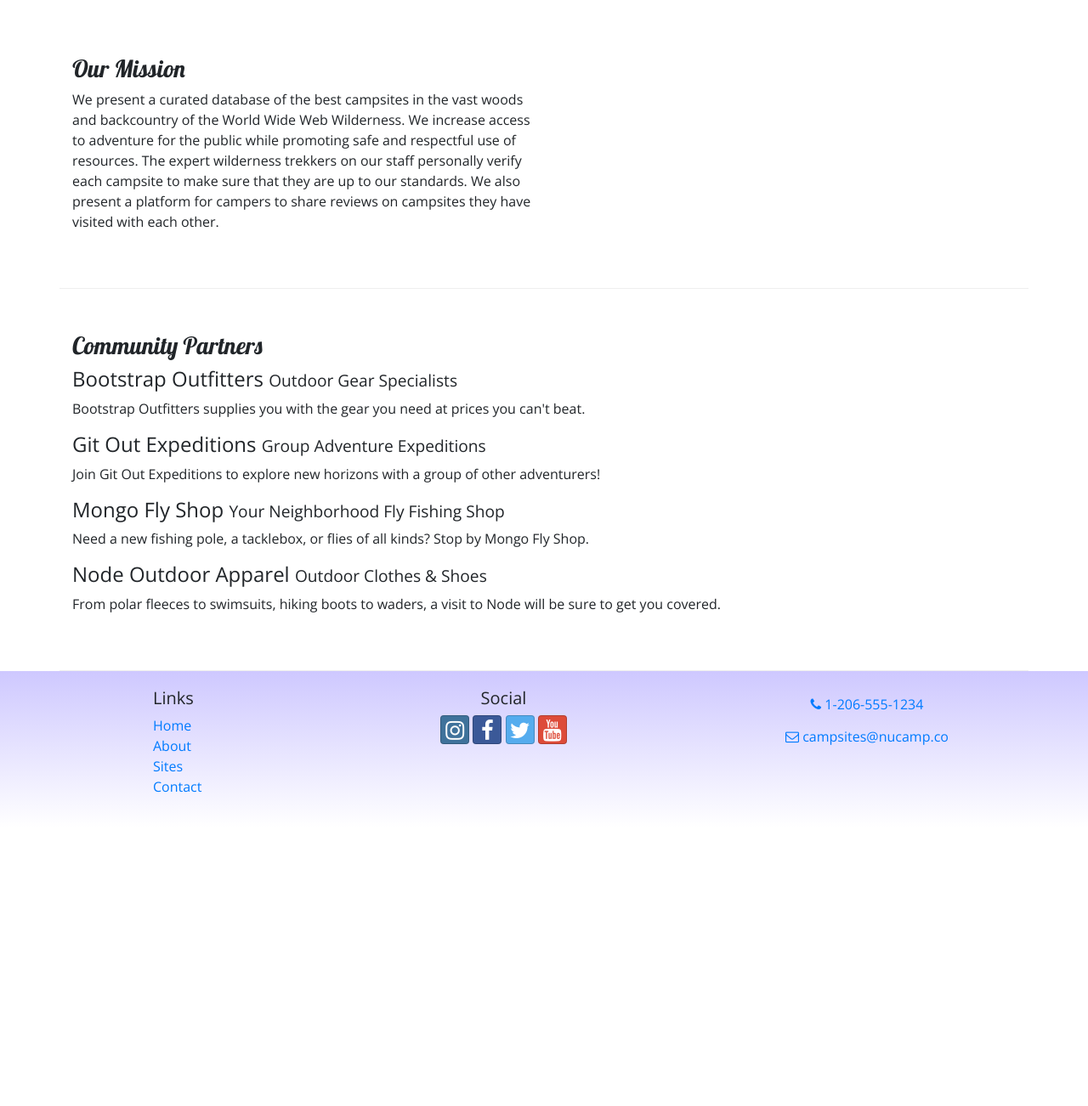
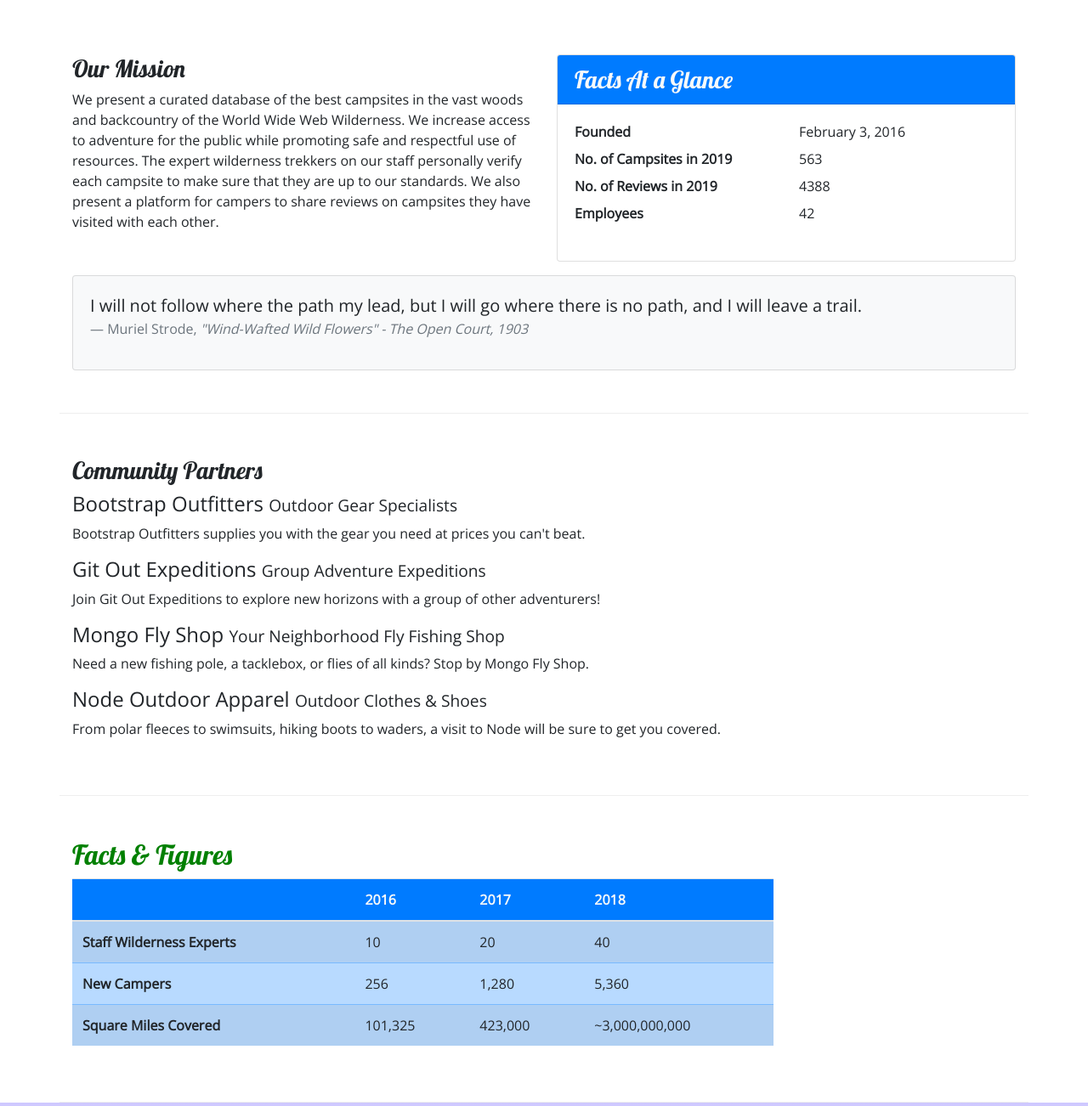
Before and after one commit to clphillips72/nucampsite, a website: page aboutus.html in a window 1280 px wide. Shown: the part 340-1642 px from the top of the page at 85% size. Before the commit the page ends 1314 px from the top, so only its background shows below. Drawn offline with nearby package versions, Linux system fonts and the light colour scheme.

Commit message:
Tables and Cards

```diff
--- a/aboutus.html
+++ b/aboutus.html
@@ -68,6 +68,36 @@
                     campsite to make sure that they are up to our standards. We also present a platform for campers to
                     share reviews on campsites they have visited with each other.</p>
             </div>
+            <div class="col-sm-6">
+                <div class="card">
+                    <h3 class="card-header bg-primary text-light">Facts At a Glance</h3>
+                    <div class="card-body">
+                        <dl class="row">
+                            <dt class="col-6">Founded</dt>
+                            <dd class="col-6">February 3, 2016</dd>
+                            <dt class="col-6">No. of Campsites in 2019</dt>
+                            <dd class="col-6">563</dd>
+                            <dt class="col-6">No. of Reviews in 2019</dt>
+                            <dd class="col-6">4388</dd>
+                            <dt class="col-6">Employees</dt>
+                            <dd class="col-6">42</dd>
+                        </dl>
+                    </div>
+                </div>
+            </div>
+            <div class="col">
+                <div class="card bg-light mt-3">
+                    <blockquote class="blockquote card-body">
+                        <p class="mb-0">I will not follow where the path my lead, but I will go where there is no path, and I will leave a trail.
+                        </p>
+                        <footer class="blockquote-footer">Muriel Strode,
+                            <cite title="Source Title">"Wind-Wafted Wild Flowers" -
+                                The Open Court, 1903
+                            </cite>
+                        </footer>
+                    </blockquote>
+                </div>
+            </div>
         </div>
 
         <div class="row row-content">
@@ -87,9 +117,47 @@
                     will be sure to get you covered.</p>
             </div>
         </div>
+
+        <div class="row row-content">
+            <div class="col-sm-9">
+            	<h2>Facts &amp; Figures</h2>
+            	<div class="table-responsive">
+               	    <table class="table table-striped">
+	                    <thead>
+	                        <tr class="bg-primary text-light">
+	                            <th></th>
+	                            <th>2016</th>
+	                            <th>2017</th>
+	                            <th>2018</th>
+	                        </tr>
+                    	</thead>
+	                    <tbody class="table-primary">
+                            <tr>
+                                <th>Staff Wilderness Experts</th>
+                                <td>10</td>
+                                <td>20</td>
+                                <td>40</td>
+                            </tr>
+                            <tr>
+                                <th>New Campers</th>
+                                <td>256</td>
+                                <td>1,280</td>
+                                <td>5,360</td>
+                            </tr>
+                            <tr>
+                                <th>Square Miles Covered</th>
+                                <td>101,325</td>
+                                <td>423,000</td>
+                                <td>~3,000,000,000</td>
+                            </tr>
+                        </tbody>
+                    </table>
+                </div>
+            </div>
+       </div>
     </div>
 
-    <footer>
+    <footer class="site-footer">
         <div class="container">
             <div class="row">
                 <div class="col-4 col-sm-2 offset-1">
--- a/css/styles.css
+++ b/css/styles.css
@@ -25,7 +25,7 @@ header h2{
     color: yellow;
 }
 
-footer{
+.site-footer{
     background-image: linear-gradient(#CEC8FF, white);
     padding: 20px;
 }
```
Also changed, not shown: contactus.html (+1 -1 lines), index.html (+19 -1 lines), tablesAndCards.html (added, +81 -0 lines).
